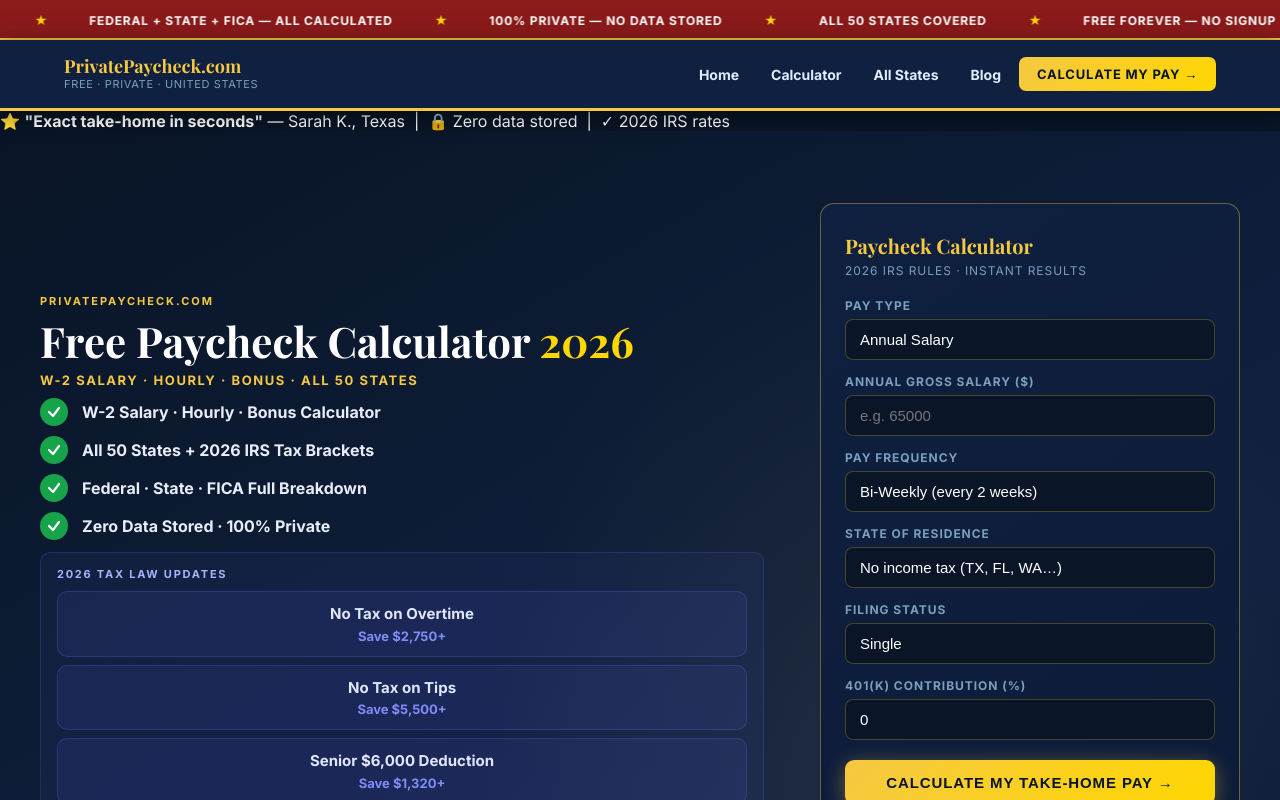
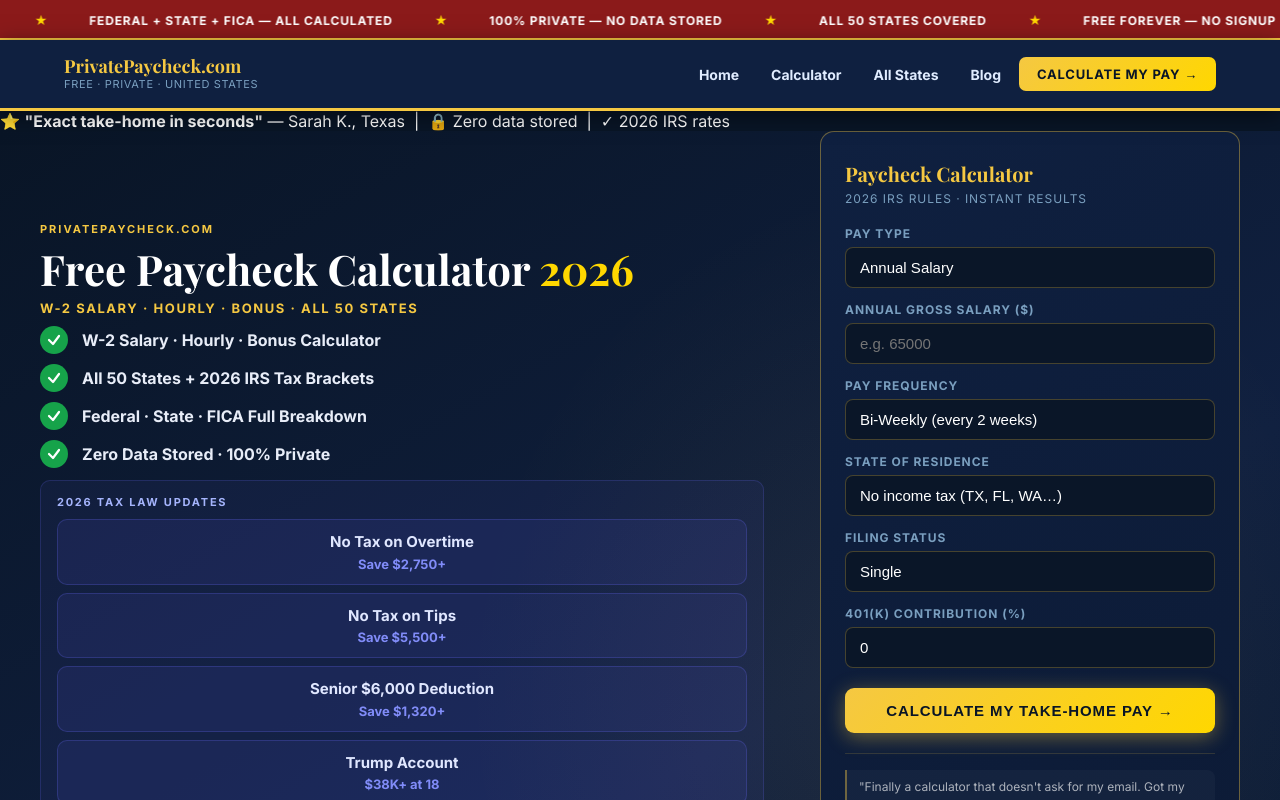
Before and after one commit to devqrcraft-ui/privatepaycheck, a Next.js app: page / in a window 1280 px wide. Shown: the top 800 px of the page. Built offline with nearby package versions, Linux system fonts and the light colour scheme.

Commit message:
fix: globals.css hero padding 72px->0, was overriding home-client styles

```diff
--- a/src/app/globals.css
+++ b/src/app/globals.css
@@ -3,7 +3,7 @@ html,body{overflow-x:hidden!important;max-width:100vw!important;position:relativ
 body { background:#091526; color:#fff; font-family:'Inter',sans-serif; -webkit-font-smoothing:antialiased; }
 a { text-decoration:none; color:inherit; }
 
-.hero{background:linear-gradient(150deg,#091526 0%,#102040 55%,#0A1A30 100%);padding:72px 24px 80px;position:relative;overflow:hidden;width:100%;}
+.hero{background:linear-gradient(150deg,#091526 0%,#102040 55%,#0A1A30 100%);padding:0 24px 16px;position:relative;overflow:hidden;width:100%;}
 .hero::after{content:'';position:absolute;inset:0;background:radial-gradient(ellipse 55% 70% at 72% 50%,rgba(245,200,66,.07) 0%,transparent 65%);pointer-events:none;}
 .hero-inner{max-width:100%;max-width:1200px;margin:0 auto;display:grid;grid-template-columns:1fr 420px;gap:56px;min-width:0;align-items:center;position:relative;z-index:1;}
 .hero-badge{display:inline-flex;align-items:center;gap:9px;background:rgba(245,200,66,.11);border:1px solid rgba(245,200,66,.40);color:#F5C842;font-size:11px;font-weight:700;letter-spacing:0.18em;text-transform:uppercase;padding:7px 16px;border-radius:4px;margin-bottom:24px;}
@@ -41,8 +41,8 @@ a { text-decoration:none; color:inherit; }
 .s-rate{font-size:11px;color:#7A9FBF;margin-top:3px;}
 .all-link{display:block;text-align:center;margin-top:28px;color:#F5C842;font-size:14px;font-weight:700;letter-spacing:0.10em;text-transform:uppercase;text-decoration:none;}
 .all-link:hover{color:#FFD700;}
-@media(max-width:900px){.hero-inner{grid-template-columns:1fr;gap:40px;max-width:100%;overflow:hidden;}.hero{padding:52px 20px 60px;}.feat-grid{grid-template-columns:repeat(2,1fr);}}
-@media(max-width:540px){.hero{padding:40px 16px 48px;}.hero h1{font-size:32px;}.pp-section{padding:52px 16px;}.feat-grid{grid-template-columns:1fr;}.states-grid{grid-template-columns:repeat(2,1fr);}}
+@media(max-width:900px){.hero-inner{grid-template-columns:1fr;gap:40px;max-width:100%;overflow:hidden;}.hero{padding:0 16px 20px 60px;}.feat-grid{grid-template-columns:repeat(2,1fr);}}
+@media(max-width:540px){.hero{padding:0 12px 16px}.hero h1{font-size:32px;}.pp-section{padding:52px 16px;}.feat-grid{grid-template-columns:1fr;}.states-grid{grid-template-columns:repeat(2,1fr);}}
 
 
 a[href]:hover{transform:translateY(-3px)!important;}
```
